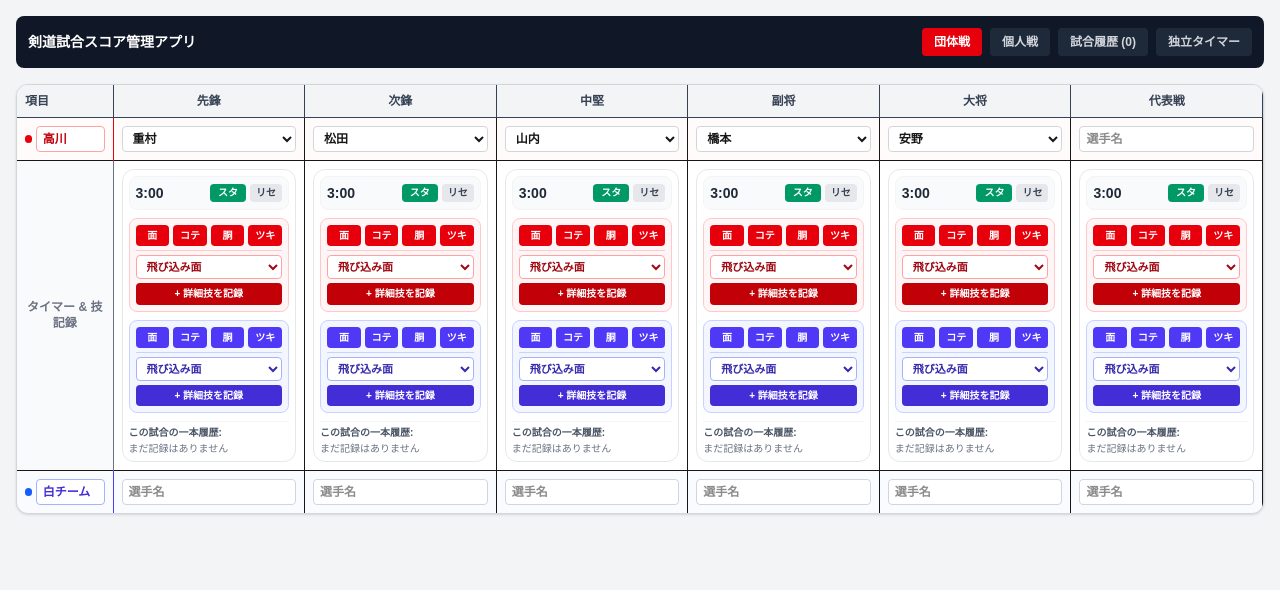
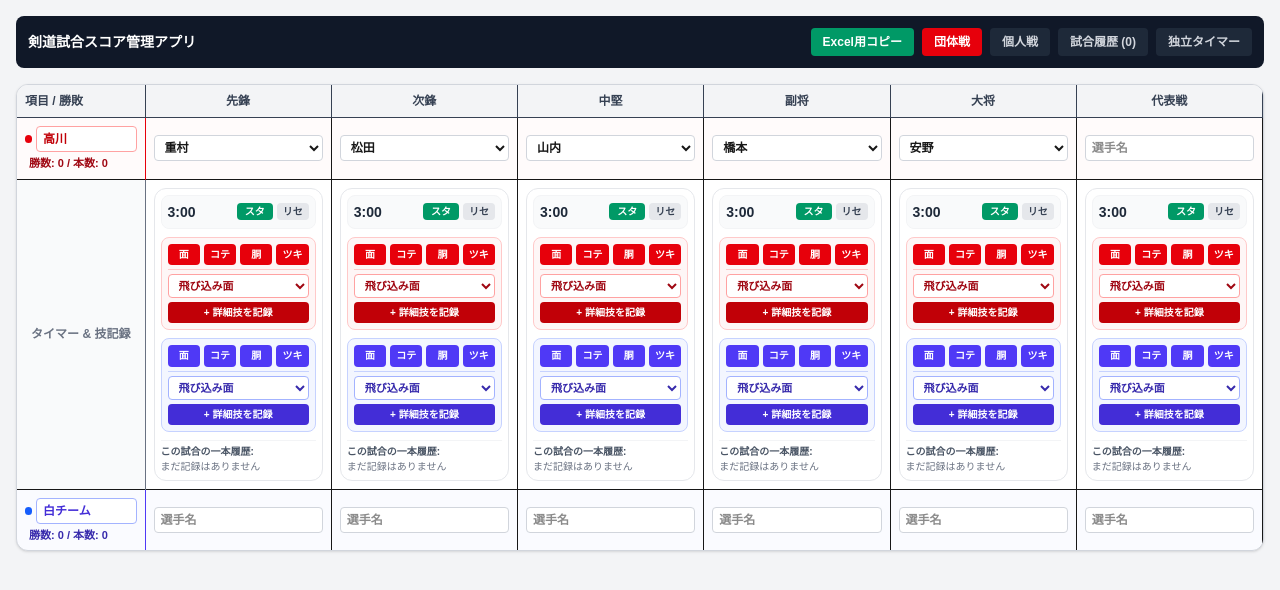
Before and after one commit to marcia031503-prog/kendo-score-app, a Next.js app: page / in a window 1280 px wide. Shown: the top 590 px of the page. Built offline with nearby package versions, Linux system fonts and the light colour scheme.

Commit message:
fix: restore score/hon counts and excel export button with representative match and empty white inputs

```diff
--- a/src/app/page.js
+++ b/src/app/page.js
@@ -65,6 +65,30 @@ export default function KendoScoreApp() {
     }));
   };
 
+  // 勝敗・本数集計（一本履歴の数などから簡易判定、またはログの勝敗数）
+  const calculateScore = (team) => {
+    let wins = 0;
+    let hon = 0;
+    Object.values(matchLogs).forEach((logs) => {
+      logs.forEach((log) => {
+        if (log.team === team) hon++;
+      });
+    });
+    return { wins, hon };
+  };
+
+  const redScore = calculateScore('red');
+  const whiteScore = calculateScore('white');
+
+  const handleCopyExcelTable = () => {
+    const headers = ['項目', '先鋒', '次鋒', '中堅', '副将', '大将', '代表戦'];
+    const redRow = [redTeamName, ...positions.map((p) => redPlayers[p.key])];
+    const whiteRow = [whiteTeamName, ...positions.map((p) => whitePlayers[p.key])];
+    const tsvContent = [headers.join('\t'), redRow.join('\t'), whiteRow.join('\t')].join('\n');
+    navigator.clipboard.writeText(tsvContent);
+    alert('Excel貼付用の一覧表をコピーしました！');
+  };
+
   const positions = [
     { key: 'senpo', label: '先鋒' },
     { key: 'jiho', label: '次鋒' },
@@ -78,6 +102,13 @@ export default function KendoScoreApp() {
     <div className="p-4 bg-gray-100 min-h-screen text-xs">
       <div className="mb-4 bg-gray-900 text-white p-3 rounded-lg flex items-center justify-between">
         <div className="font-bold text-sm">剣道試合スコア管理アプリ</div>
+        <div className="flex gap-2 items-center">
+          <button
+            onClick={handleCopyExcelTable}
+            className="px-3 py-1.5 rounded font-bold bg-emerald-600 hover:bg-emerald-700 text-white text-xs"
+          >
+            Excel用コピー
+          </button>
           <div className="flex gap-2 text-xs">
             <button
               onClick={() => setActiveTab('team')}
@@ -105,12 +136,13 @@ export default function KendoScoreApp() {
             </button>
           </div>
         </div>
+      </div>
 
       <div className="overflow-x-auto bg-white border border-gray-300 rounded-xl shadow-sm">
         <table className="w-full border-collapse text-left min-w-[960px]">
           <thead>
             <tr className="border-b bg-gray-100 text-gray-700">
-              <th className="p-2 border-r font-bold w-24">項目</th>
+              <th className="p-2 border-r font-bold w-32">項目 / 勝敗</th>
               {positions.map((p) => (
                 <th key={p.key} className="p-2 border-r font-bold text-center">
                   {p.label}
@@ -122,6 +154,7 @@ export default function KendoScoreApp() {
             {/* 赤チーム行 */}
             <tr className="border-b bg-red-50/30">
               <td className="p-2 border-r font-bold text-red-600">
+                <div className="flex flex-col gap-1">
                   <div className="flex items-center gap-1">
                     <span className="w-2 h-2 rounded-full bg-red-600 inline-block"></span>
                     <input
@@ -130,6 +163,10 @@ export default function KendoScoreApp() {
                       onChange={(e) => setRedTeamName(e.target.value)}
                       className="w-full border border-red-300 rounded px-1.5 py-1 bg-white font-bold text-red-700"
                     />
+                  </div>
+                  <div className="text-[11px] text-red-800 font-semibold px-1">
+                    勝数: {redScore.wins} / 本数: {redScore.hon}
+                  </div>
                 </div>
               </td>
               {positions.map((p) => (
@@ -182,6 +219,7 @@ export default function KendoScoreApp() {
             {/* 白チーム行 */}
             <tr className="bg-indigo-50/30">
               <td className="p-2 border-r font-bold text-indigo-600">
+                <div className="flex flex-col gap-1">
                   <div className="flex items-center gap-1">
                     <span className="w-2 h-2 rounded-full bg-blue-600 inline-block"></span>
                     <input
@@ -190,6 +228,10 @@ export default function KendoScoreApp() {
                       onChange={(e) => setWhiteTeamName(e.target.value)}
                       className="w-full border border-indigo-300 rounded px-1.5 py-1 bg-white font-bold text-indigo-700"
                     />
+                  </div>
+                  <div className="text-[11px] text-indigo-800 font-semibold px-1">
+                    勝数: {whiteScore.wins} / 本数: {whiteScore.hon}
+                  </div>
                 </div>
               </td>
               {positions.map((p) => (
```
Lines whose indentation alone changed are shown as unchanged.
